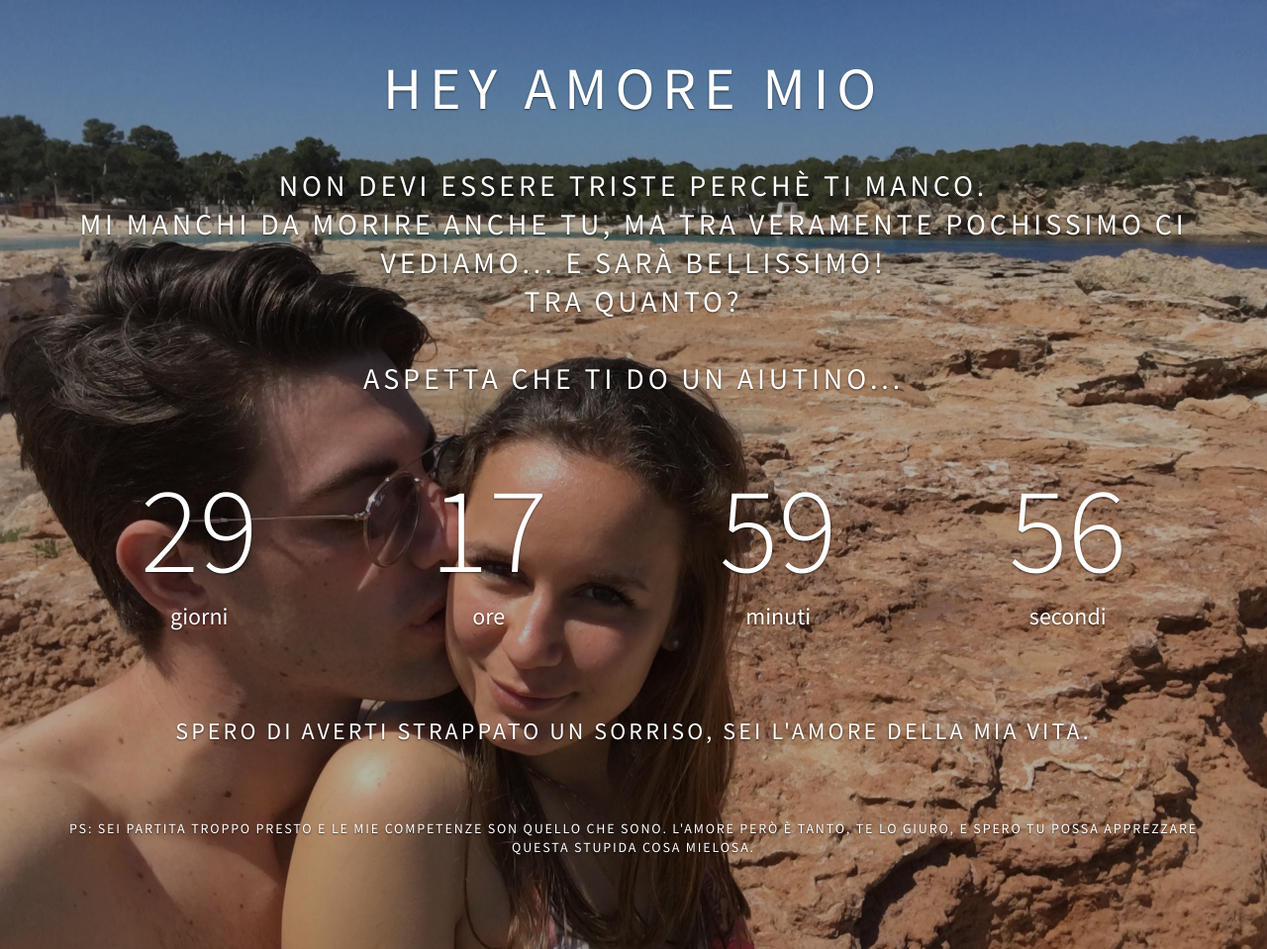
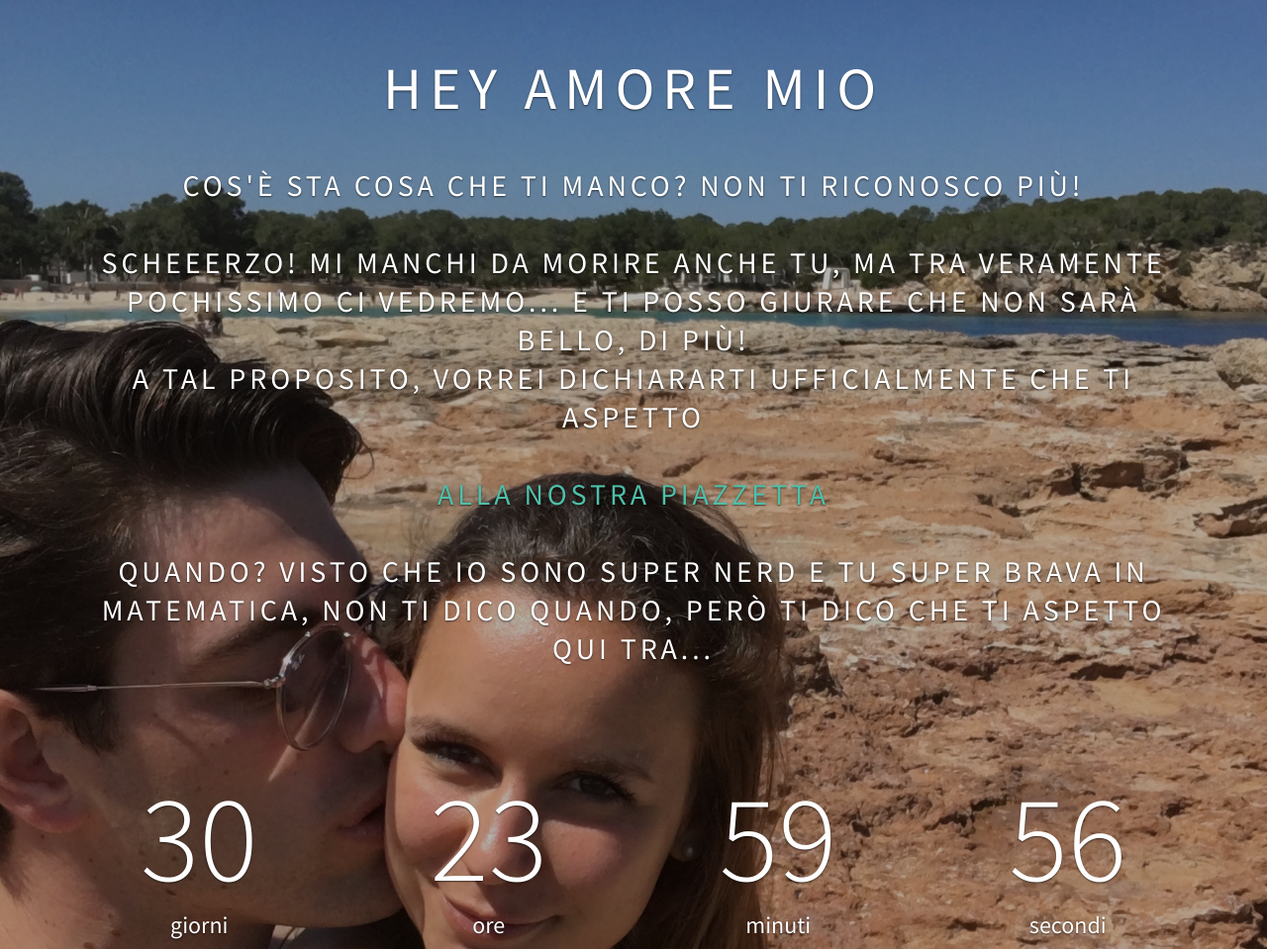
Before and after one commit to CosaStranaEstateRen/myWebSite, a plain HTML site: page index.html in a window 1280 px wide. Shown: the top 959 px of the page at 99% size. Drawn offline with nearby package versions, Linux system fonts and the light colour scheme.

Commit message:
Add link and change description /bin/bash: q: command not found

```diff
--- a/index.html
+++ b/index.html
@@ -29,11 +29,18 @@
           <div class="row">
           <div class="col-sm-12">
             <h1 class="cursive">Hey amore mio</h1>
-            <h2 class="sub">Non devi essere triste perchè ti manco. <br />
-              Mi manchi da morire anche tu, ma tra veramente pochissimo ci vediamo...
-              E sarà bellissimo! <br />
-              Tra quanto? <br /> <br />
-              Aspetta che ti do un aiutino...
+            <h2 class="sub">Cos'è sta cosa che ti manco? Non ti riconosco più! <br />
+              <br />
+              Scheeerzo! Mi manchi da morire anche tu, ma tra veramente pochissimo ci vedremo...
+
+              E ti posso giurare che non sarà bello, di più! <br />
+              A tal proposito, vorrei dichiararti ufficialmente che ti aspetto <br /> <br />
+              <a href="//www.google.com/maps/place/Piazza+S.+Fedele,+20121+Milano+MI,+Italia/@45.466314,9.1892707,17z/data=!4m13!1m7!3m6!1s0x4786c6ae1282ed2b:0x9c1509503ed4930!2sPiazza+S.+Fedele,+20121+Milano+MI,+Italia!3b1!8m2!3d45.4663592!4d9.1912448!3m4!1s0x4786c6ae1282ed2b:0x9c1509503ed4930!8m2!3d45.4663592!4d9.1912448"> alla nostra piazzetta </a>
+              <br /> <br />
+              Quando? Visto che io sono super nerd e tu super brava in matematica, non ti
+              dico quando, però ti dico che ti aspetto qui tra...
+              <br /> <br />
+
             </h2>
           </div>
         </div>
--- a/js/front.js
+++ b/js/front.js
@@ -6,8 +6,8 @@ config = {
     countdown: {
         year: 2018,
         month: 9,
-        day: 3,
-        hour: 12,
+        day: 4,
+        hour: 18,
         minute: 00,
         second: 00
     }
```
